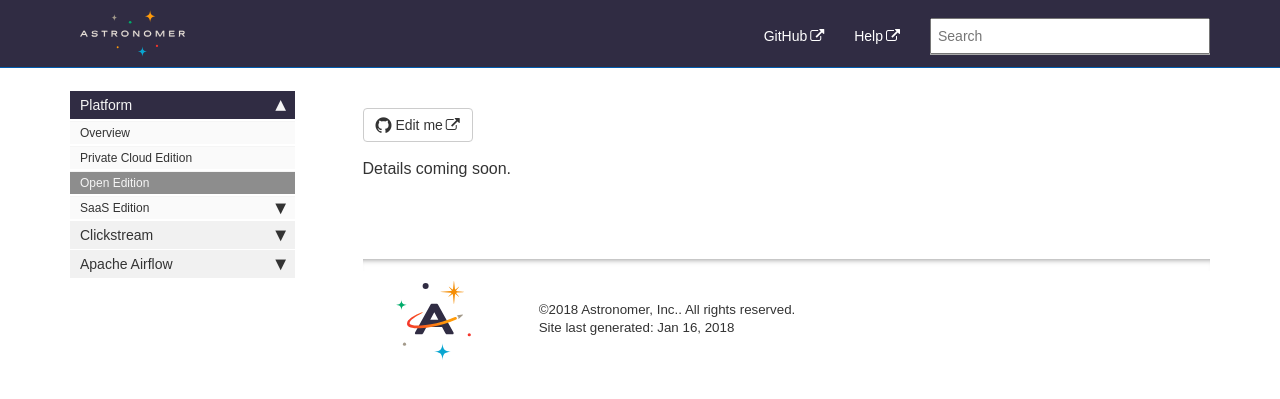
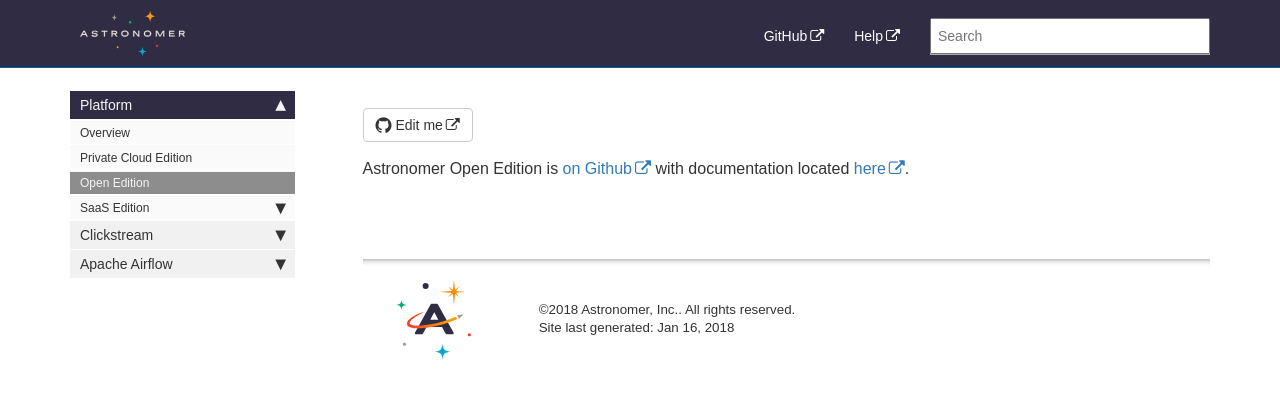
Before and after one commit to petedejoy/documentation, a Jekyll site: the page built from v2/editions/open/overview.md, in a window 1280 px wide. Shown: the top 399 px of the page. Built offline with Jekyll 4.4.1, drawn with Linux system fonts in a browser that asks for light colours; nearby versions of some CDN libraries; our own code applies the rules of GitHub Pages for plain Markdown files; comment, search, counter and statistics services are not loaded.

Commit message:
Slightly better

```diff
--- a/v2/editions/open/overview.md
+++ b/v2/editions/open/overview.md
@@ -1 +1,2 @@
-Details coming soon.
+
+Astronomer Open Edition is [on Github](https://github.com/astronomerio/astronomer) with documentation located [here](https://astronomerio.github.io/astronomer/).
```
